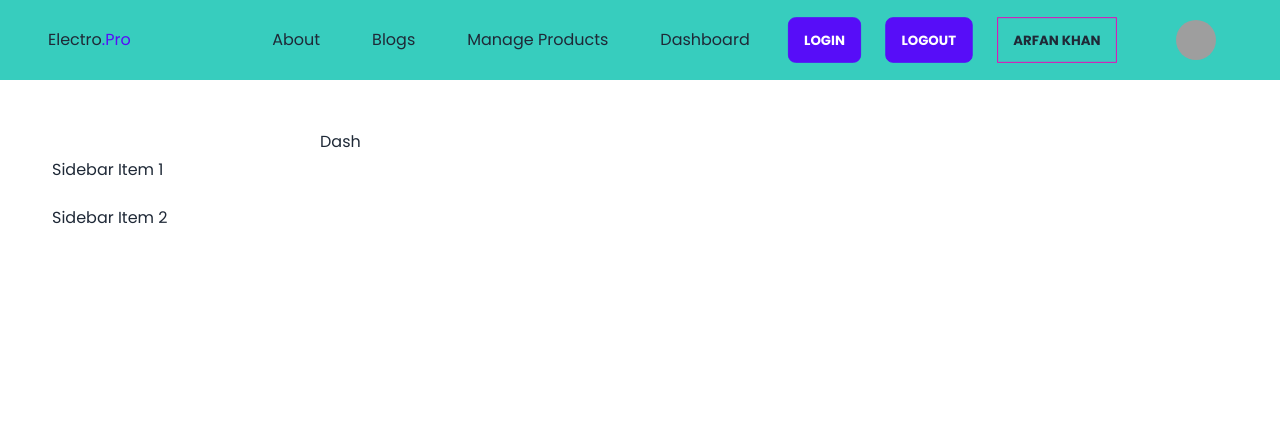
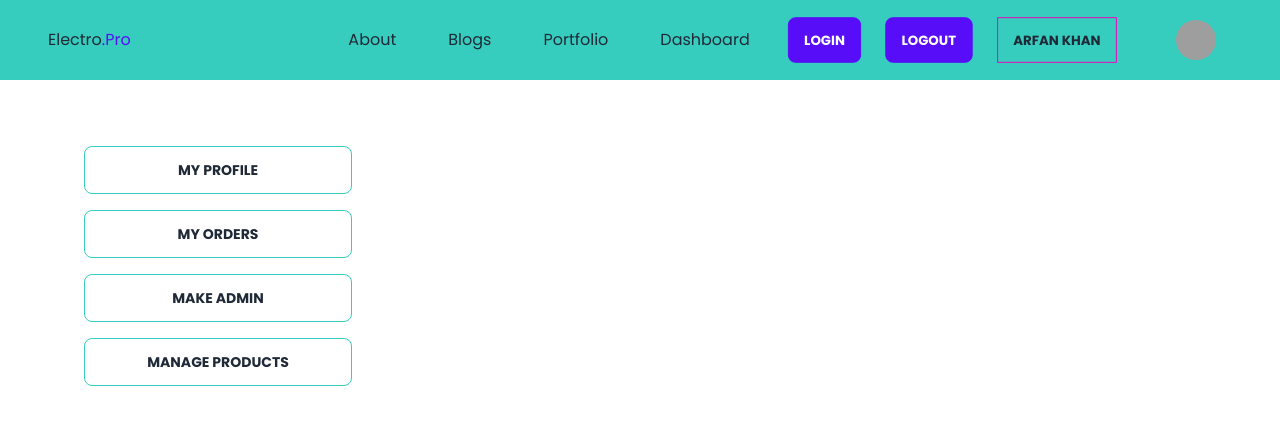
Before and after one commit to khan188993/electro--manufacturer-react-client, a React (Create React App) app: page /dashboard in a window 1280 px wide. Shown: the top 424 px of the page. Built offline with nearby package versions, Linux system fonts and the light colour scheme; grey boxes are pictures that could not be loaded.

Commit message:
5)my portfolio route added

```diff
--- a/src/App.js
+++ b/src/App.js
@@ -1,33 +1,43 @@
 import React from 'react';
 import { Route, Routes } from 'react-router-dom';
 import Header from './Components/Header/Header';
-import './css/App.css'
+import './css/App.css';
 import AboutPage from './pages/AboutPage/AboutPage';
 import BlogPage from './pages/BlogPage/BlogPage';
 import Dashboard from './pages/Dashboard/Dashboard';
+import MakeAdmin from './pages/Dashboard/MakeAdmin/MakeAdmin';
 import ManageProducts from './pages/Dashboard/ManageProducts/ManageProducts';
+import MyOrder from './pages/Dashboard/MyOrder/MyOrder';
+import MyProfile from './pages/Dashboard/MyProfile/MyProfile';
 import Home from './pages/Home/Home';
 import LoginPage from './pages/LoginPage/LoginPage';
+import MyPortfolio from './pages/MyPortfolio/MyPortfolio';
 import NotFoundPage from './pages/NotFoundPage/NotFoundPage';
 import PurchasePage from './pages/PurchasePage/PurchasePage';
 import SignUpPage from './pages/SignUpPage/SignUpPage';
 const App = () => {
    return (
-      <div className='main-wrapper'>
+      <div className="main-wrapper">
          {/* <h1 className='my-class'>React Learning Practice code Running.</h1> */}
-         <Header/>
+         <Header />
          {/* Routes  */}
          <Routes>
-          <Route path="/" element={<Home/>}></Route>
-          <Route path="/about" element={<AboutPage/>}></Route>
-          <Route path="/blogs" element={<BlogPage/>}></Route>
-          <Route path="/dashboard" element={<Dashboard/>}></Route>
-          <Route path="/manage-products" element={<ManageProducts/>}></Route>
-          <Route path="/login" element={<LoginPage/>}></Route>
-          <Route path="/purchase" element={<PurchasePage/>}></Route>
-          <Route path="/signup" element={<SignUpPage/>}></Route>
-          <Route path="*" element={<NotFoundPage/>}></Route>
-      </Routes>
+            <Route path="/" element={<Home />}></Route>
+            <Route path="/about" element={<AboutPage />}></Route>
+            <Route path="/blogs" element={<BlogPage />}></Route>
+            <Route path="/my-portfolio" element={<MyPortfolio />}></Route>
+            <Route path="dashboard" element={<Dashboard />}>
+               <Route path="my-profile" element={<MyProfile/>}></Route>
+               <Route path="my-orders" element={<MyOrder/>}></Route>
+               <Route path="make-admin" element={<MakeAdmin/>}></Route>
+               <Route path="manage-products" element={<ManageProducts />}></Route>
+            </Route>
+
+            <Route path="/login" element={<LoginPage />}></Route>
+            <Route path="/purchase" element={<PurchasePage />}></Route>
+            <Route path="/signup" element={<SignUpPage />}></Route>
+            <Route path="*" element={<NotFoundPage />}></Route>
+         </Routes>
       </div>
    );
 };
--- a/src/Components/Header/Header.js
+++ b/src/Components/Header/Header.js
@@ -15,7 +15,7 @@ const Header = () => {
             <Link to="/blogs">Blogs</Link>
          </li>
          <li className="flex items-center">
-            <Link to="/manage-products">Manage Products</Link>
+            <Link to="/my-portfolio">Portfolio</Link>
          </li>
          <li className="flex items-center">
             <Link to="/dashboard">Dashboard</Link>
--- a/src/pages/Dashboard/Dashboard.js
+++ b/src/pages/Dashboard/Dashboard.js
@@ -1,24 +1,30 @@
 import React from 'react';
+import { Link, Outlet } from 'react-router-dom';
 
 const Dashboard = () => {
    return (
       <section className='dashboard'>
-         <div class="drawer drawer-mobile">
+         <div class="drawer drawer-mobile px-12">
             <input id="my-drawer-2" type="checkbox" class="drawer-toggle" />
             <div class="drawer-content">
-                <h1>Dash</h1>
+                <Outlet/>
                {/* <!-- Page content here --> */}
-
             </div>
             <div class="drawer-side">
                <label for="my-drawer-2" class="drawer-overlay"></label>
                <ul class="menu p-4 overflow-y-auto w-80 bg-base-100 text-base-content">
                   {/* <!-- Sidebar content here --> */}
-                  <li>
-                     <a>Sidebar Item 1</a>
+                  <li className='mb-4'>
+                     <Link to='/dashboard/my-profile' className='btn btn-accent'>My Profile</Link>
                   </li>
-                  <li>
-                     <a>Sidebar Item 2</a>
+                  <li className='mb-4'>
+                     <Link to='/dashboard/my-orders' className='btn btn-accent'>My Orders</Link>
+                  </li>
+                  <li className='mb-4'>
+                     <Link to='/dashboard/make-admin' className='btn btn-accent'>Make Admin</Link>
+                  </li>
+                  <li className='mb-4'>
+                     <Link to='/dashboard/manage-products' className='btn btn-accent'>Manage Products</Link>
                   </li>
                </ul>
             </div>
--- a/src/pages/Dashboard/MakeAdmin/MakeAdmin.js
+++ b/src/pages/Dashboard/MakeAdmin/MakeAdmin.js
@@ -3,7 +3,8 @@ import React from 'react'
 const MakeAdmin = () => {
     return (
         <div>
-            Make Admin
+            <h1 className='text-center font-bold text-2xl text-primary'>Make Admin</h1>
+            <p>Lorem, ipsum dolor sit amet consectetur adipisicing elit. Debitis impedit optio cupiditate voluptate minus accusamus! Quas, mollitia? Sint, harum sed!</p>
         </div>
     )
 }
--- a/src/pages/Dashboard/MyOrder/MyOrder.js
+++ b/src/pages/Dashboard/MyOrder/MyOrder.js
@@ -3,7 +3,8 @@ import React from 'react'
 const MyOrder = () => {
     return (
         <div>
-            Myorder
+            <h1 className='text-center font-bold text-2xl text-primary'>My Orders</h1>
+            <p>Lorem, ipsum dolor sit amet consectetur adipisicing elit. Debitis impedit optio cupiditate voluptate minus accusamus! Quas, mollitia? Sint, harum sed!</p>
         </div>
     )
 }
--- a/src/pages/Dashboard/MyProfile/MyProfile.js
+++ b/src/pages/Dashboard/MyProfile/MyProfile.js
@@ -3,7 +3,8 @@ import React from 'react'
 const MyProfile = () => {
     return (
         <div>
-            myProfile
+            <h1 className='text-center font-bold text-2xl text-primary'>My Profile</h1>
+            <p>Lorem, ipsum dolor sit amet consectetur adipisicing elit. Debitis impedit optio cupiditate voluptate minus accusamus! Quas, mollitia? Sint, harum sed!</p>
         </div>
     )
 }
--- /dev/null
+++ b/src/pages/MyPortfolio/MyPortfolio.js
@@ -0,0 +1,11 @@
+import React from 'react'
+
+const MyPortfolio = () => {
+    return (
+        <div>
+            MyPortfolio
+        </div>
+    )
+}
+
+export default MyPortfolio
```
